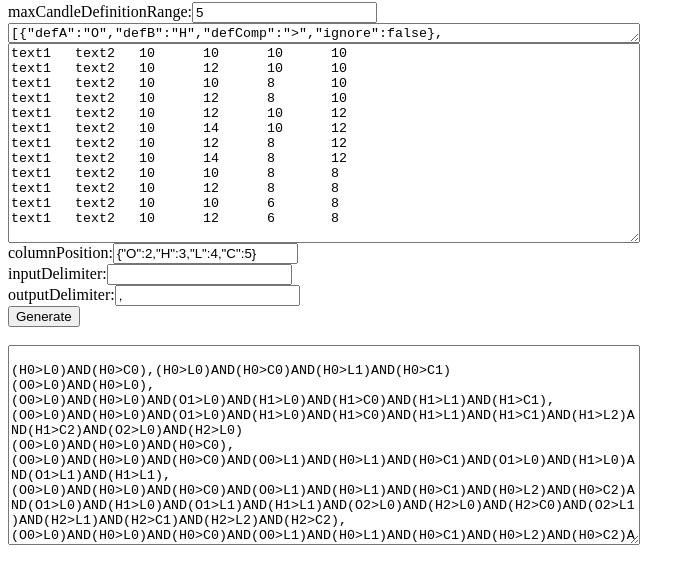
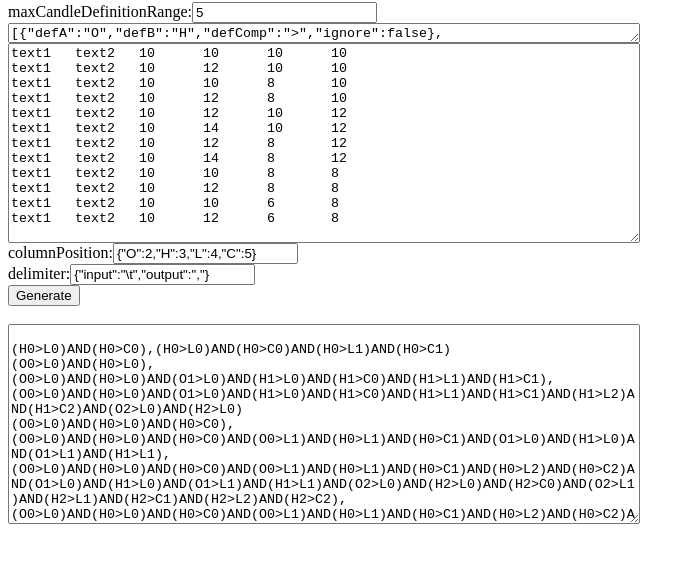
Before and after one commit to pikomonde/candef, a plain HTML site: page index.html in a window 1280 px wide. Both pictures are taken after typing "Sample" into the empty fields and a click on the button "Generate". Shown: the part 64-648 px from the top of the page, without its empty margins (0-695 px from the left). Drawn offline with Linux system fonts and the light colour scheme.

Commit message:
change interface for input delimiter

```diff
--- a/index.html
+++ b/index.html
@@ -8,8 +8,7 @@
     <textarea style="height:20px;width:50%;" id="input_config" placeholder="config"></textarea><br/>
     <textarea style="height:200px;width:50%;" id="input_data" placeholder="input data"></textarea><br/>
     <label>columnPosition:</label><input type="text" id="input_columnPosition"/><br/>
-    <label>inputDelimiter:</label><input type="text" id="input_inputDelimiter"/><br/>
-    <label>outputDelimiter:</label><input type="text" id="input_outputDelimiter"/><br/>
+    <label>delimiter:</label><input type="text" id="input_delimiter"/><br/>
     <input type="button" value="Generate" onclick="generateResultFromInput()"/><br/>
     <br/>
     <textarea style="height:200px;width:50%;" id="output_data" placeholder="output data"></textarea>
@@ -34,15 +33,13 @@
 
       $("#input_maxCandleDefinitionRange").val(maxCandleDefinitionRange);
       $("#input_config").val(JSON.stringify(candleDefinitionPairs));
-      $("#input_inputDelimiter").val(inputDelimiter);
-      $("#input_outputDelimiter").val(outputDelimiter);
+      $("#input_delimiter").val(JSON.stringify(delimiter));
       $("#input_columnPosition").val(JSON.stringify(columnPosition));
       // $("#input_config").val(JSON.stringify(candleDefinitionPairs, null, 2));
     });
 
     let maxCandleDefinitionRange = 5;
-    let inputDelimiter = "\t";
-    let outputDelimiter = ",";
+    let delimiter = {"input": "\t", "output": ","};
     let columnPosition = {"O": 2,"H": 3,"L": 4,"C": 5};
 
     let candleDefinitionPairs = [
@@ -79,8 +76,7 @@
     function generateResultFromInput() {
       // setup config
       maxCandleDefinitionRange = $("#input_maxCandleDefinitionRange").val();
-      inputDelimiter = $("#input_inputDelimiter").val();
-      outputDelimiter = $("#input_outputDelimiter").val();
+      delimiter = JSON.parse($("#input_delimiter").val());
       columnPosition = JSON.parse($("#input_columnPosition").val());
       candleDefinitionPairs = JSON.parse($("#input_config").val());
 
@@ -139,7 +135,7 @@
       for (let i=0; i<res.length; i++) {
         let line = "";
         for (let j=0; j<res[i].length; j++) {
-          line += (outputDelimiter + res[i][j]);
+          line += (delimiter.output + res[i][j]);
         }
         // remove first delimiter
         if (line != "") {
@@ -154,7 +150,7 @@
       let inputSlicedRaw = inputRawRaw.split("\n");
       let inputSlicedSliced = [];
       for (let i=0; i<inputSlicedRaw.length; i++) {
-        let slicedCandle = inputSlicedRaw[i].split(inputDelimiter);
+        let slicedCandle = inputSlicedRaw[i].split(delimiter.input);
         let slicedCandleMap = {};
         slicedCandleMap["O"] = slicedCandle[parseInt(columnPosition.O)];
         slicedCandleMap["H"] = slicedCandle[parseInt(columnPosition.H)];
```
